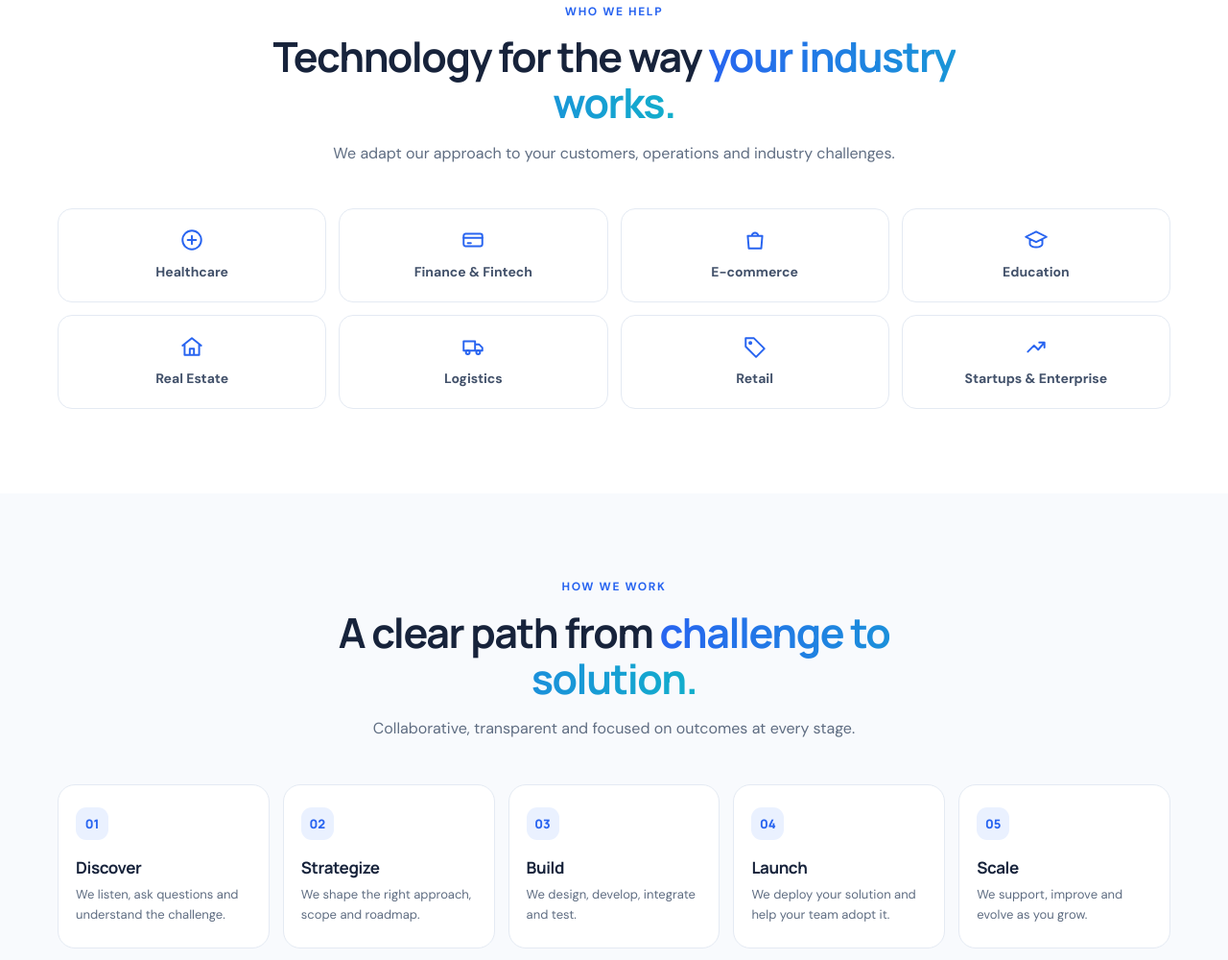
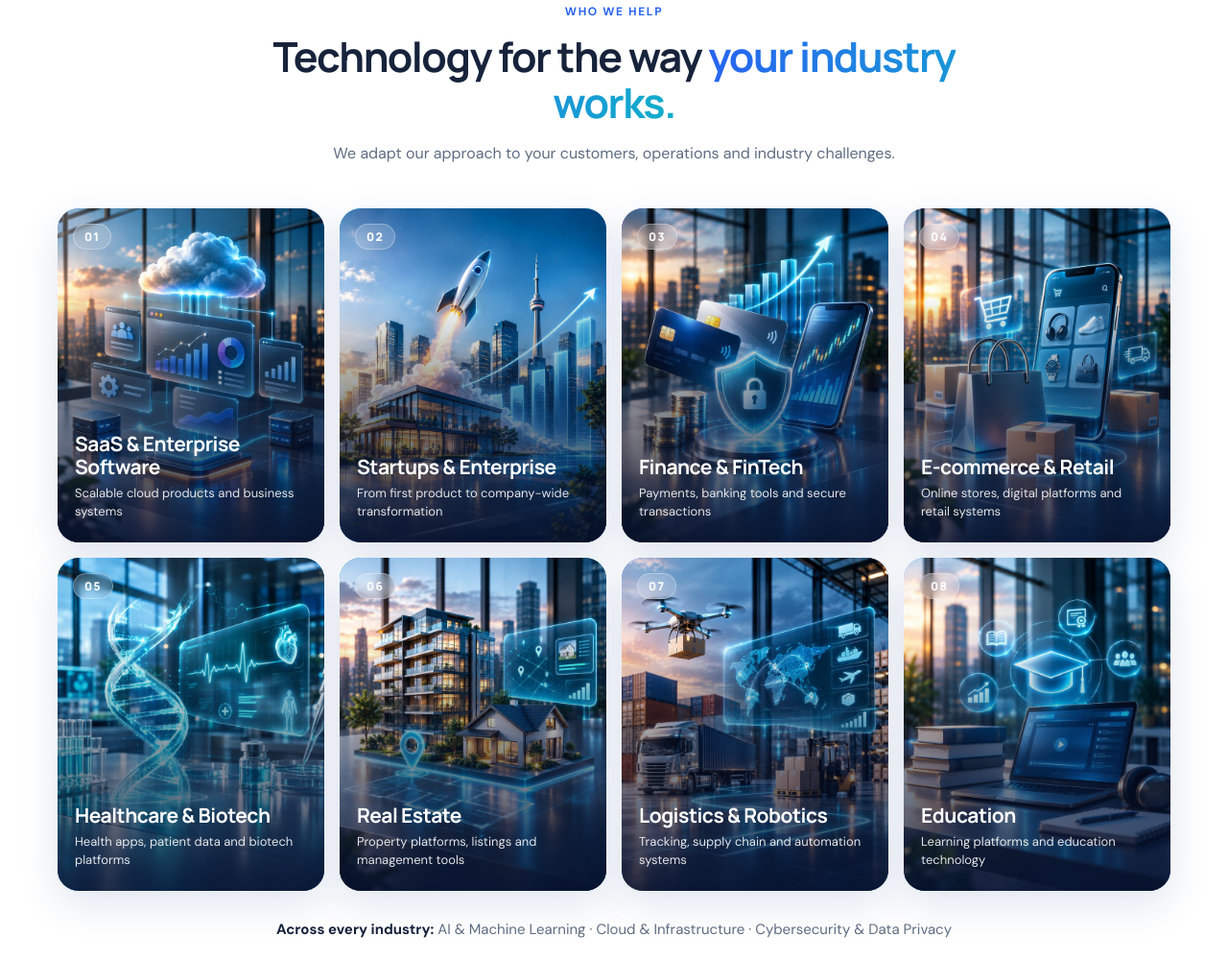
Before and after one commit to mahtsham/Ozuntech-website, a plain HTML site: page index.html in a window 1280 px wide. Shown: the part 2780-3780 px from the top of the page at 96% size. Drawn offline with Linux system fonts and the light colour scheme.

Commit message:
Added images for technologies

```diff
--- a/index.html
+++ b/index.html
@@ -121,9 +121,17 @@ h2{font-size:clamp(30px,3.8vw,43px);margin-bottom:15px}
 .check{display:flex;gap:12px;align-items:flex-start;color:#4A5870;font-size:15px}
 .check b{color:var(--ink);display:block;margin-bottom:2px}
 .checkmark{width:23px;height:23px;flex:0 0 23px;border-radius:50%;background:#E8FBF6;color:#0A7F69;display:grid;place-items:center;font-size:13px;font-weight:900}
-.industries{display:grid;grid-template-columns:repeat(4,1fr);gap:13px}
-.industry{padding:19px 15px;border:1px solid var(--line);border-radius:15px;background:white;text-align:center;font-weight:700;font-size:14px;color:#42516A}
-.industry .i{font-size:26px;color:var(--blue);margin:0 auto 9px}
+.industries{display:grid;grid-template-columns:repeat(4,1fr);gap:16px}
+.industry{position:relative;overflow:hidden;isolation:isolate;border-radius:22px;aspect-ratio:4/5;display:flex;align-items:flex-end;color:#fff;background:var(--g);box-shadow:0 14px 40px rgba(36,74,140,.14)}
+.industry:before{content:"";position:absolute;inset:0;z-index:-2;background:var(--img,none) center/cover no-repeat;transition:transform .5s ease}
+.industry:after{content:"";position:absolute;inset:0;z-index:-1;background:linear-gradient(to top,rgba(8,20,50,.86) 0%,rgba(8,20,50,.46) 42%,rgba(8,20,50,0) 74%)}
+.industry:hover:before{transform:scale(1.06)}
+.industry .rings{position:absolute;right:-60px;top:-60px;width:220px;height:220px;border-radius:50%;border:1px solid rgba(255,255,255,.3);box-shadow:0 0 0 28px rgba(255,255,255,.07),0 0 0 56px rgba(255,255,255,.045);z-index:-3}
+.ind-no{position:absolute;top:16px;left:16px;font:800 12px Manrope;letter-spacing:1.4px;background:rgba(255,255,255,.16);backdrop-filter:blur(6px);border:1px solid rgba(255,255,255,.3);border-radius:999px;padding:4px 11px}
+.ind-text{padding:20px 18px 22px;text-align:left}
+.industry h3{font-size:21px;letter-spacing:-.5px;line-height:1.15;color:#fff;margin:0 0 7px}
+.industry p{margin:0;font-size:13px;line-height:1.45;color:rgba(255,255,255,.88)}
+.across{text-align:center;margin:28px auto 0;max-width:780px;color:var(--muted);font-size:15px}.across strong{color:var(--ink)}
 .process{display:grid;grid-template-columns:repeat(5,1fr);gap:14px}
 .step{padding:23px 18px;border:1px solid var(--line);border-radius:18px;background:white}
 .step-no{font:800 13px Manrope;color:var(--blue);background:#EAF1FF;width:34px;height:34px;border-radius:11px;display:grid;place-items:center;margin-bottom:19px}
@@ -159,8 +167,8 @@ footer ul{list-style:none;margin:0;padding:0;display:grid;gap:10px;color:#4F5D73
 footer a:hover{color:var(--blue)}
 .copyright{border-top:1px solid #E1E8F1;padding-top:20px;color:#5F6D82;font-size:12px;display:flex;justify-content:space-between;gap:15px}
 @media(prefers-reduced-motion:reduce){html{scroll-behavior:auto}*{transition:none!important}}
-@media(max-width:900px){.hero-grid,.split,.cta-inner{grid-template-columns:1fr}.hero-grid{gap:20px}.hero-art{min-height:390px}.services{grid-template-columns:repeat(2,1fr)}.process{grid-template-columns:repeat(3,1fr)}.footer-grid{grid-template-columns:1fr 1fr}.industries{grid-template-columns:repeat(3,1fr)}.cta-inner{gap:34px}}
-@media(max-width:650px){.container{width:min(var(--max),calc(100% - 32px))}.topbar .container{justify-content:center}.topbar .container span:last-child{display:none}.nav{height:68px}.menu-btn{display:block}.navlinks{display:none;position:absolute;left:0;right:0;top:68px;background:#fff;padding:18px 22px 24px;border-bottom:1px solid var(--line);flex-direction:column;align-items:stretch;gap:18px}.navlinks.open{display:flex}.navlinks .btn{width:100%}.hero{padding:65px 0 45px}.hero-grid{gap:5px}h1{font-size:38px}.lead{font-size:16px}.hero-art{min-height:330px;transform:scale(.86);margin:-5px -25px}.orbit{width:300px;height:300px}.core{width:185px;height:185px}.float-card.one{left:-2px;top:28px}.float-card.two{right:-8px;top:95px}.float-card.three{bottom:25px;left:0}.section{padding:65px 0}.services{grid-template-columns:1fr}.industries{grid-template-columns:repeat(2,1fr)}.process{grid-template-columns:1fr 1fr}.footer-grid{grid-template-columns:1fr 1fr;gap:25px}.copyright{flex-direction:column}.visual-panel{padding:20px}.cap-grid{grid-template-columns:1fr}.enquiry{padding:22px}.enquiry .row{grid-template-columns:1fr}.cta{padding:64px 0}}
+@media(max-width:900px){.hero-grid,.split,.cta-inner{grid-template-columns:1fr}.hero-grid{gap:20px}.hero-art{min-height:390px}.services{grid-template-columns:repeat(2,1fr)}.process{grid-template-columns:repeat(3,1fr)}.footer-grid{grid-template-columns:1fr 1fr}.industries{grid-template-columns:repeat(2,1fr)}.cta-inner{gap:34px}}
+@media(max-width:650px){.container{width:min(var(--max),calc(100% - 32px))}.topbar .container{justify-content:center}.topbar .container span:last-child{display:none}.nav{height:68px}.menu-btn{display:block}.navlinks{display:none;position:absolute;left:0;right:0;top:68px;background:#fff;padding:18px 22px 24px;border-bottom:1px solid var(--line);flex-direction:column;align-items:stretch;gap:18px}.navlinks.open{display:flex}.navlinks .btn{width:100%}.hero{padding:65px 0 45px}.hero-grid{gap:5px}h1{font-size:38px}.lead{font-size:16px}.hero-art{min-height:330px;transform:scale(.86);margin:-5px -25px}.orbit{width:300px;height:300px}.core{width:185px;height:185px}.float-card.one{left:-2px;top:28px}.float-card.two{right:-8px;top:95px}.float-card.three{bottom:25px;left:0}.section{padding:65px 0}.services{grid-template-columns:1fr}.industries{grid-template-columns:repeat(2,1fr);gap:12px}.industry h3{font-size:17px}.industry p{font-size:12px}.ind-text{padding:16px 14px 18px}.process{grid-template-columns:1fr 1fr}.footer-grid{grid-template-columns:1fr 1fr;gap:25px}.copyright{flex-direction:column}.visual-panel{padding:20px}.cap-grid{grid-template-columns:1fr}.enquiry{padding:22px}.enquiry .row{grid-template-columns:1fr}.cta{padding:64px 0}}
 @media(max-width:390px){.process{grid-template-columns:1fr}.hero-actions .btn{width:100%}.footer-grid{grid-template-columns:1fr}}
 </style>
 </head>
@@ -221,7 +229,7 @@ footer a:hover{color:var(--blue)}
       <article class="service"><div class="service-icon"><svg class="i"><use href="#i-ai"/></svg></div><h3>AI &amp; Intelligent Automation</h3><p>Make work smarter with practical AI, intelligent agents, machine learning and workflow automation.</p><ul class="tags"><li>AI agents</li><li>Machine learning</li><li>Workflow automation</li></ul><a class="learn" href="#contact" data-service="AI &amp; intelligent automation">Discuss an AI project ↗</a></article>
       <article class="service"><div class="service-icon"><svg class="i"><use href="#i-code"/></svg></div><h3>Software &amp; Web Development</h3><p>Build secure, scalable websites, SaaS platforms, enterprise applications and custom digital products.</p><ul class="tags"><li>SaaS platforms</li><li>Enterprise apps</li><li>Websites</li></ul><a class="learn" href="#contact" data-service="Software &amp; web development">Discuss a software project ↗</a></article>
       <article class="service"><div class="service-icon"><svg class="i"><use href="#i-mobile"/></svg></div><h3>Mobile App Development</h3><p>Create intuitive iOS, Android and cross-platform apps that connect with customers and teams.</p><ul class="tags"><li>iOS</li><li>Android</li><li>Cross-platform</li></ul><a class="learn" href="#contact" data-service="Mobile app development">Discuss an app ↗</a></article>
-      <article class="service"><div class="service-icon"><svg class="i"><use href="#i-cloud"/></svg></div><h3>Cloud &amp; IT Infrastructure</h3><p>Modernize your infrastructure with cloud architecture, migration, DevOps and reliable operations.</p><ul class="tags"><li>Cloud migration</li><li>DevOps</li><li>Architecture</li></ul><a class="learn" href="#contact" data-service="Cloud &amp; IT infrastructure">Discuss your infrastructure ↗</a></article>
+      <article class="service"><div class="service-icon"><svg class="i"><use href="#i-cloud"/></svg></div><h3>Cloud, Security &amp; IT Infrastructure</h3><p>Modernize your infrastructure with cloud architecture, migration, DevOps, security and reliable operations.</p><ul class="tags"><li>Cloud migration</li><li>DevOps</li><li>Cybersecurity</li></ul><a class="learn" href="#contact" data-service="Cloud &amp; IT infrastructure">Discuss your infrastructure ↗</a></article>
       <article class="service"><div class="service-icon"><svg class="i"><use href="#i-data"/></svg></div><h3>Data &amp; Business Intelligence</h3><p>Turn complex data into useful insight with data engineering, analytics, dashboards and reporting.</p><ul class="tags"><li>Data engineering</li><li>Dashboards</li><li>Reporting</li></ul><a class="learn" href="#contact" data-service="Data &amp; business intelligence">Discuss your data ↗</a></article>
       <article class="service"><div class="service-icon"><svg class="i"><use href="#i-compass"/></svg></div><h3>Digital Strategy &amp; Consulting</h3><p>Make confident technology decisions with product strategy, UX, architecture and transformation guidance.</p><ul class="tags"><li>Product strategy</li><li>UX</li><li>Transformation roadmap</li></ul><a class="learn" href="#contact" data-service="Digital strategy &amp; consulting">Plan your next move ↗</a></article>
     </div>
@@ -260,15 +268,16 @@ footer a:hover{color:var(--blue)}
   <div class="container">
     <div class="section-head"><div class="kicker">Who we help</div><h2>Technology for the way <span class="gradient">your industry works.</span></h2><p>We adapt our approach to your customers, operations and industry challenges.</p></div>
     <div class="industries">
-      <div class="industry"><svg class="i"><use href="#i-health"/></svg>Healthcare</div>
-      <div class="industry"><svg class="i"><use href="#i-card"/></svg>Finance &amp; Fintech</div>
-      <div class="industry"><svg class="i"><use href="#i-bag"/></svg>E-commerce</div>
-      <div class="industry"><svg class="i"><use href="#i-cap"/></svg>Education</div>
-      <div class="industry"><svg class="i"><use href="#i-home"/></svg>Real Estate</div>
-      <div class="industry"><svg class="i"><use href="#i-truck"/></svg>Logistics</div>
-      <div class="industry"><svg class="i"><use href="#i-tag"/></svg>Retail</div>
-      <div class="industry"><svg class="i"><use href="#i-growth"/></svg>Startups &amp; Enterprise</div>
+      <article class="industry" style="--g:radial-gradient(circle at 78% 22%,rgba(255,255,255,.30),transparent 34%),radial-gradient(circle at 15% 85%,rgba(255,255,255,.16),transparent 42%),linear-gradient(150deg,#4D83FF,#6D3FD0);--img:url('images/saas.jpg')"><span class="rings" aria-hidden="true"></span><span class="ind-no" aria-hidden="true">01</span><div class="ind-text"><h3>SaaS &amp; Enterprise Software</h3><p>Scalable cloud products and business systems</p></div></article>
+      <article class="industry" style="--g:radial-gradient(circle at 78% 22%,rgba(255,255,255,.30),transparent 34%),radial-gradient(circle at 15% 85%,rgba(255,255,255,.16),transparent 42%),linear-gradient(150deg,#20C6D7,#2864F0);--img:url('images/startups.jpg')"><span class="rings" aria-hidden="true"></span><span class="ind-no" aria-hidden="true">02</span><div class="ind-text"><h3>Startups &amp; Enterprise</h3><p>From first product to company-wide transformation</p></div></article>
+      <article class="industry" style="--g:radial-gradient(circle at 78% 22%,rgba(255,255,255,.30),transparent 34%),radial-gradient(circle at 15% 85%,rgba(255,255,255,.16),transparent 42%),linear-gradient(150deg,#2F4BD8,#14307A);--img:url('images/finance.jpg')"><span class="rings" aria-hidden="true"></span><span class="ind-no" aria-hidden="true">03</span><div class="ind-text"><h3>Finance &amp; FinTech</h3><p>Payments, banking tools and secure transactions</p></div></article>
+      <article class="industry" style="--g:radial-gradient(circle at 78% 22%,rgba(255,255,255,.30),transparent 34%),radial-gradient(circle at 15% 85%,rgba(255,255,255,.16),transparent 42%),linear-gradient(150deg,#7C4DDB,#3B2A9E);--img:url('images/ecommerce.jpg')"><span class="rings" aria-hidden="true"></span><span class="ind-no" aria-hidden="true">04</span><div class="ind-text"><h3>E-commerce &amp; Retail</h3><p>Online stores, digital platforms and retail systems</p></div></article>
+      <article class="industry" style="--g:radial-gradient(circle at 78% 22%,rgba(255,255,255,.30),transparent 34%),radial-gradient(circle at 15% 85%,rgba(255,255,255,.16),transparent 42%),linear-gradient(150deg,#14B8A6,#1E5BD8);--img:url('images/healthcare.jpg')"><span class="rings" aria-hidden="true"></span><span class="ind-no" aria-hidden="true">05</span><div class="ind-text"><h3>Healthcare &amp; Biotech</h3><p>Health apps, patient data and biotech platforms</p></div></article>
+      <article class="industry" style="--g:radial-gradient(circle at 78% 22%,rgba(255,255,255,.30),transparent 34%),radial-gradient(circle at 15% 85%,rgba(255,255,255,.16),transparent 42%),linear-gradient(150deg,#0B8FA6,#134E8E);--img:url('images/real-estate.jpg')"><span class="rings" aria-hidden="true"></span><span class="ind-no" aria-hidden="true">06</span><div class="ind-text"><h3>Real Estate</h3><p>Property platforms, listings and management tools</p></div></article>
+      <article class="industry" style="--g:radial-gradient(circle at 78% 22%,rgba(255,255,255,.30),transparent 34%),radial-gradient(circle at 15% 85%,rgba(255,255,255,.16),transparent 42%),linear-gradient(150deg,#2864F0,#0F7C9E);--img:url('images/logistics.jpg')"><span class="rings" aria-hidden="true"></span><span class="ind-no" aria-hidden="true">07</span><div class="ind-text"><h3>Logistics &amp; Robotics</h3><p>Tracking, supply chain and automation systems</p></div></article>
+      <article class="industry" style="--g:radial-gradient(circle at 78% 22%,rgba(255,255,255,.30),transparent 34%),radial-gradient(circle at 15% 85%,rgba(255,255,255,.16),transparent 42%),linear-gradient(150deg,#3D9BE9,#1F4FBF);--img:url('images/education.jpg')"><span class="rings" aria-hidden="true"></span><span class="ind-no" aria-hidden="true">08</span><div class="ind-text"><h3>Education</h3><p>Learning platforms and education technology</p></div></article>
     </div>
+    <p class="across"><strong>Across every industry:</strong> AI &amp; Machine Learning · Cloud &amp; Infrastructure · Cybersecurity &amp; Data Privacy</p>
   </div>
 </section>
 
```
Also changed, not shown: images/ecommerce.jpg (added), images/education.jpg (added), images/finance.jpg (added), images/healthcare.jpg (added), images/logistics.jpg (added), images/real-estate.jpg (added), images/saas.jpg (added), images/startups.jpg (added).
